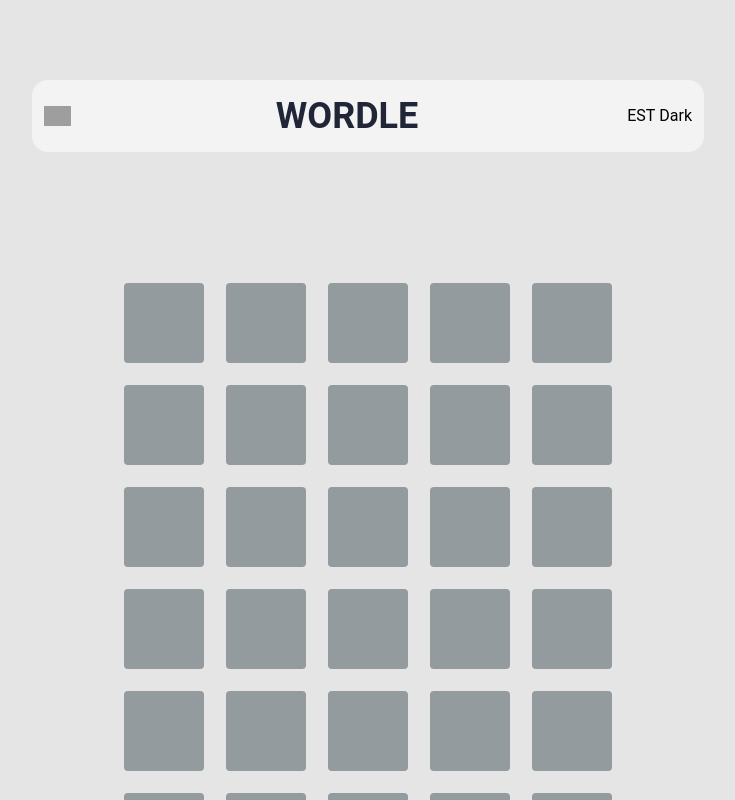
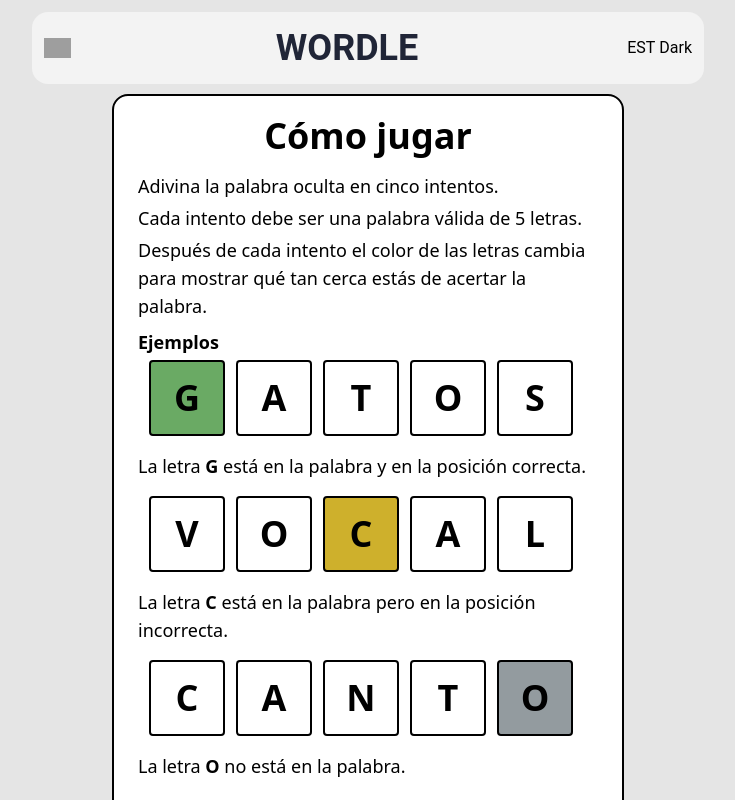
Before and after one commit to vilaslautaro/Reactwordle, a React (Vite) app: page / in a window 1280 px wide. Both pictures are taken after a click on the picture "Abrir instrucciones". Shown: the top 800 px of the page, without its empty margins (272-1007 px from the left). Built offline with nearby package versions, Linux system fonts and the light colour scheme; grey boxes are pictures that could not be loaded.

Commit message:
add hook portal and styles instructionsModal

```diff
--- a/src/App.tsx
+++ b/src/App.tsx
@@ -1,14 +1,16 @@
 import { WordNowContextProvider, StatesModalsContextProvider } from './context'
 import { Wordle } from './components/wordle/Wordle.component'
 import { Header } from './components/ui/Header.component'
+import { ModalContainer } from './components/modals/ContainerModals.component'
 
 function App() {
 	return (
 		<StatesModalsContextProvider>
 			<WordNowContextProvider>
-				<div className='bg-white-bg text-black w-full pt-20 h-full font-Roboto dark:bg-dark-bg dark:text-white'>
+				<div className='bg-white-bg text-black w-full pt-3 h-full font-Roboto dark:bg-dark-bg dark:text-white'>
 					<Header />
 					<Wordle />
+					<ModalContainer />
 				</div>
 			</WordNowContextProvider>
 		</StatesModalsContextProvider>
--- a/src/components/LetterBox.component.tsx
+++ b/src/components/LetterBox.component.tsx
@@ -16,7 +16,7 @@
 
 	return (
 		<div
-			className={`${statusLetter} flex font-bold m-[11px] w-20 h-20 text-white items-center justify-center rounded`}
+			className={`${statusLetter} flex font-bold ml-[11px] mb-[11px] w-[76px] h-[76px] text-white items-center justify-center rounded`}
 		>
 			<p className='text-4xl text-center px-4 py-6'>{value}</p>
 		</div>
--- a/src/components/modals/InstructionsModal.component.tsx
+++ b/src/components/modals/InstructionsModal.component.tsx
@@ -1,12 +1,129 @@
-interface Props {
+import { FC, ReactNode } from 'react'
+import { LetterStatus } from '../../../types'
+import { usePortal } from '../../hooks/usePortal'
+import { LetterBox } from '../LetterBox.component'
+interface PropsModal {
 	onClose: () => void
 }
 
-export const InstructionsModal = ({ onClose }: Props) => {
+interface PropsBoxColors {
+	children: ReactNode | ReactNode[]
+}
+
+interface LetterProps {
+	value: string
+	status: LetterStatus
+}
+
+export const LetterBoxModal: FC<LetterProps> = ({ value, status }) => {
+	const statusLetter =
+		status === 'correct'
+			? 'bg-green'
+			: status === 'present'
+			? 'bg-yellow'
+			: status === 'absent'
+			? 'bg-gray'
+			: 'bg-white dark:bg-dark'
+
 	return (
-		<div>
-			InstructionsModal
-			<button onClick={onClose}>cerrar</button>
+		<div
+			className={`${statusLetter} flex font-bold ml-[11px] w-[76px] h-[76px] text-black dark:text-white items-center
+			justify-center rounded border-black dark:border-gray border-2 border-solid`}
+		>
+			<p className='text-4xl font-bold text-center'>{value}</p>
 		</div>
 	)
 }
+
+export const InstructionsModal = ({ onClose }: PropsModal) => {
+	const createPortal = usePortal('modal-instructions', 'div')
+
+	const BoxColors = ({ children }: PropsBoxColors) => {
+		return (
+			<div className='flex items-start justify-between flex-col flex-wrap py-1 mb-2'>
+				{children}
+			</div>
+		)
+	}
+
+	return (
+		<>
+			{createPortal(
+				<div className='w-full h-full absolute left-0 sm:top-32 2xl:top-0  bg-neutral-800 flex items-center justify-center'>
+					<div className='bg-white dark:bg-dark dark:text-white px-6 py-3 max-w-lg w-full border-black dark:border-gray border-2 border-solid rounded-2xl'>
+						<p className='font-extrabold text-4xl text-center pt-2 pb-4'>
+							Cómo jugar
+						</p>
+						<div className='font-normal text-lg'>
+							<p className='pb-1'>
+								Adivina la palabra oculta en cinco intentos.
+							</p>
+							<p className='pb-1'>
+								Cada intento debe ser una palabra válida de 5 letras.
+							</p>
+							<p className='pb-2'>
+								Después de cada intento el color de las letras cambia para
+								mostrar qué tan cerca estás de acertar la palabra.
+							</p>
+						</div>
+						<p className='font-bold text-lg'>Ejemplos</p>
+						<BoxColors>
+							<div className='flex items-center justify-center flex-row flex-wrap mb-4'>
+								<LetterBoxModal value='G' status='correct' />
+								<LetterBoxModal value='A' status='edit' />
+								<LetterBoxModal value='T' status='edit' />
+								<LetterBoxModal value='O' status='edit' />
+								<LetterBoxModal value='S' status='edit' />
+							</div>
+							<p className='font-normal text-lg'>
+								La letra <span className='font-bold'>G</span> está en la palabra
+								y en la posición correcta.
+							</p>
+						</BoxColors>
+						<BoxColors>
+							<div className='flex items-center justify-center flex-row flex-wrap mb-4'>
+								<LetterBoxModal value='V' status='edit' />
+								<LetterBoxModal value='O' status='edit' />
+								<LetterBoxModal value='C' status='present' />
+								<LetterBoxModal value='A' status='edit' />
+								<LetterBoxModal value='L' status='edit' />
+							</div>
+							<p className='font-normal text-lg'>
+								La letra <span className='font-bold text-left'>C</span> está en
+								la palabra pero en la posición incorrecta.
+							</p>
+						</BoxColors>
+						<BoxColors>
+							<div className='flex items-center justify-center flex-row flex-wrap mb-4'>
+								<LetterBoxModal value='C' status='edit' />
+								<LetterBoxModal value='A' status='edit' />
+								<LetterBoxModal value='N' status='edit' />
+								<LetterBoxModal value='T' status='edit' />
+								<LetterBoxModal value='O' status='absent' />
+							</div>
+							<p className='font-normal text-lg'>
+								La letra <span className='font-bold'>O</span> no está en la
+								palabra.
+							</p>
+						</BoxColors>
+						<p className='font-normal text-lg py-2'>
+							Puede haber letras repetidas. Las pistas son independientes para
+							cada letra.
+						</p>
+						<p className='font-normal text-center text-lg pb-2'>
+							¡Una palabra cada 5 minutos!
+						</p>
+						<div className='grid place-content-center mx-auto'>
+							<button
+								className='bg-green py-3 px-4 text-white rounded hover:bg-opacity-90'
+								onClick={onClose}
+							>
+								¡Jugar!
+							</button>
+						</div>
+					</div>
+				</div>
+			)}
+		</>
+	)
+}
--- a/src/components/ui/Header.component.tsx
+++ b/src/components/ui/Header.component.tsx
@@ -12,7 +12,7 @@
 	const { setInstructions, setStadistics } = useStatesModals()
 
 	return (
-		<header className='flex flex-wrap mx-auto mb-20 py-4 px-3 rounded-2xl row items-center justify-between  bg-white-bg-light dark:bg-bglight-white max-w-2xl max-h-20'>
+		<header className='flex flex-wrap mx-auto mb-5 py-4 px-3 rounded-2xl row items-center justify-between  bg-white-bg-light dark:bg-bglight-white max-w-2xl max-h-20'>
 			<img
 				onClick={() => setInstructions(true)}
 				src={
--- a/src/components/wordle/Wordle.component.tsx
+++ b/src/components/wordle/Wordle.component.tsx
@@ -7,7 +7,6 @@
 import { CompletedRow } from '../rows/CompletedRow.component'
 import { CurrentRow } from '../rows/CurrentRow.component'
 import { keys } from '../../data'
-import { ModalContainer } from '../modals/ContainerModals.component'
 
 export const Wordle: FC = () => {
 	const { word: wordNow } = useWordNow()
@@ -53,8 +52,8 @@
 	useWindowEvents('keydown', handleKeyDown)
 
 	return (
-		<div className='w-full grid place-content-center mx-auto '>
-			<div className='py-10 mx-auto h-screen'>
+		<div className='w-full grid place-content-center mx-auto sm:pb-40 2xl:pb-20'>
+			<div className='pt-10 mx-auto h-screen'>
 				{completedWords.map((word, i) => (
 					<CompletedRow key={i} word={word} solution={wordNow} />
 				))}
@@ -63,7 +62,6 @@
 					<EmptyRow key={i} />
 				))}
 			</div>
-			<ModalContainer />
 		</div>
 	)
 }
--- /dev/null
+++ b/src/hooks/usePortal.tsx
@@ -0,0 +1,29 @@
+import { ReactNode, useEffect, useRef } from 'react'
+import { createPortal } from 'react-dom'
+
+export const usePortal = (id: string, element: string) => {
+	const modalContainer = useRef<HTMLElement | Element | null>(null)
+	const divApp = document.getElementById('root')
+
+	if (modalContainer.current === null && typeof document !== 'undefined') {
+		const createModal = document.createElement(element)
+		createModal.setAttribute('id', id)
+		modalContainer.current = createModal
+	}
+
+	useEffect(() => {
+		const refModal = modalContainer.current
+		if (!refModal || typeof document === 'undefined') {
+			return
+		}
+		if (divApp) {
+			divApp.parentNode?.insertBefore(refModal, divApp)
+		}
+		return () => {
+			document.getElementById(id)?.remove()
+		}
+	}, [])
+
+	return (children: ReactNode | ReactNode[]) =>
+		modalContainer.current && createPortal(children, modalContainer.current)
+}
--- a/tailwind.config.cjs
+++ b/tailwind.config.cjs
@@ -5,6 +5,7 @@
 	theme: {
 		colors: {
 			'dark-bg': '#262B3CE3',
+			'dark': '#262B3C',
 			'white-bg': '#E5E5E5',
 			'white-bg-light': '#F3F3F3',
 			green: '#6AAA64',
```
